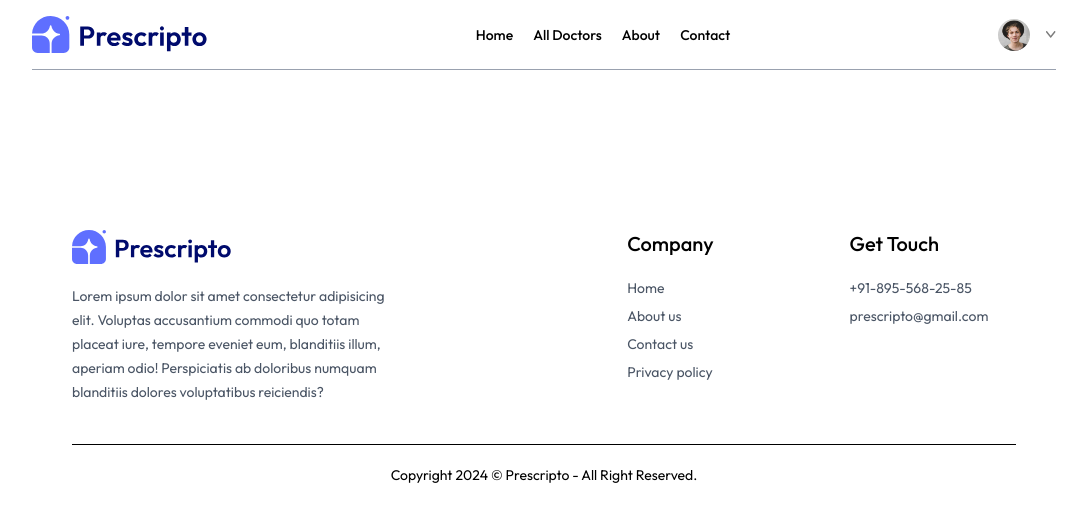
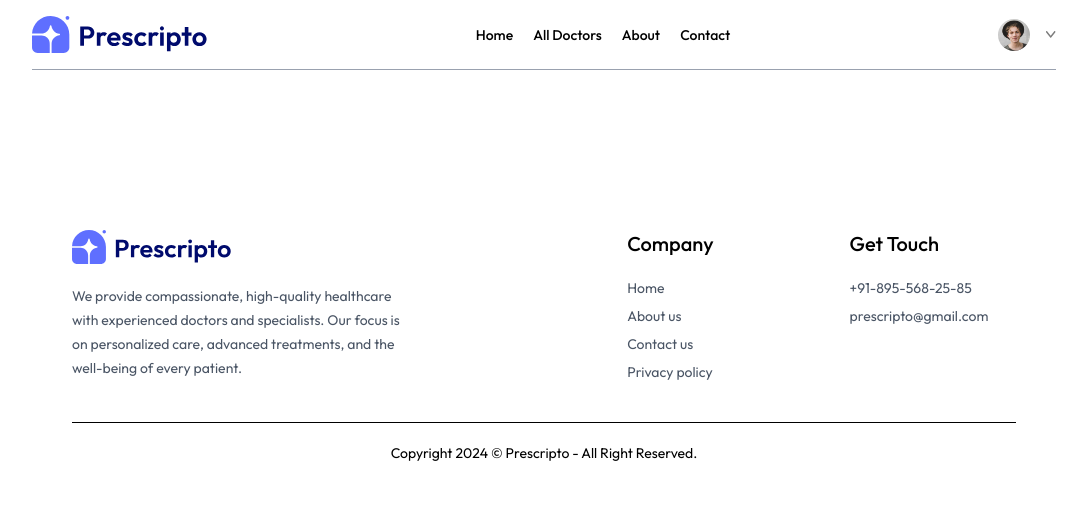
Before and after one commit to catherin-raichal-i/Prescripto-HealthCare, a React app: page /appointment/1 in a window 1280 px wide. Shown: the top 522 px of the page, without its empty margins (96-1183 px from the left). Built offline with nearby package versions, Linux system fonts and the light colour scheme; the HTML template or start-up script is replaced by a standard one.

Commit message:
Update Footer.jsx

```diff
--- a/src/components/Footer.jsx
+++ b/src/components/Footer.jsx
@@ -10,7 +10,7 @@ const Footer = () => {
                 {/* Left section */}
                 <div>
                     <img className='mb-5 w-40' src={assets.logo} alt="" />
-                    <p className='w-full md:w-2/3 text-gray-600 leading-6'>Lorem ipsum dolor sit amet consectetur adipisicing elit. Voluptas accusantium commodi quo totam placeat iure, tempore eveniet eum, blanditiis illum, aperiam odio! Perspiciatis ab doloribus numquam blanditiis dolores voluptatibus reiciendis?</p>
+                    <p className='w-full md:w-2/3 text-gray-600 leading-6'>We provide compassionate, high-quality healthcare with experienced doctors and specialists. Our focus is on personalized care, advanced treatments, and the well-being of every patient.</p>
                 </div>
 
 
@@ -47,4 +47,5 @@ const Footer = () => {
     )
 }
 
+
 export default Footer
```
